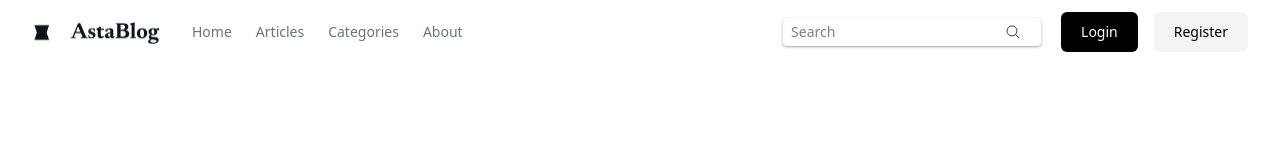
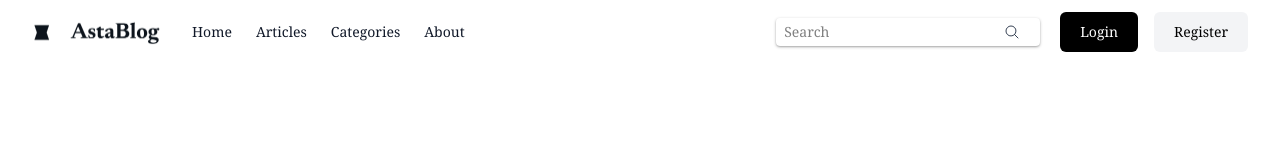
Before and after one commit to Argha-OG/asta-blog, a React (Vite) app in the folder frontend/: page / in a window 1280 px wide. Shown: the top 160 px of the page. Built offline with nearby package versions, Linux system fonts and the light colour scheme.

Commit message:
Navbar & Typo Complete

```diff
--- a/frontend/src/components/header/Header.jsx
+++ b/frontend/src/components/header/Header.jsx
@@ -15,7 +15,7 @@ const Header = () => {
               <ul className="flex items-center gap-6 text-sm">
                 <li>
                   <a
-                    className="text-gray-500 transition hover:text-gray-500/75"
+                    className="text-gray-900 transition hover:text-gray-500/75"
                     href="#"
                   >
                     {" "}
@@ -25,7 +25,7 @@ const Header = () => {
 
                 <li>
                   <a
-                    className="text-gray-500 transition hover:text-gray-500/75"
+                    className="text-gray-900 transition hover:text-gray-500/75"
                     href="#"
                   >
                     {" "}
@@ -35,7 +35,7 @@ const Header = () => {
 
                 <li>
                   <a
-                    className="text-gray-500 transition hover:text-gray-500/75"
+                    className="text-gray-900 transition hover:text-gray-500/75"
                     href="#"
                   >
                     {" "}
@@ -45,7 +45,7 @@ const Header = () => {
 
                 <li>
                   <a
-                    className="text-gray-500 transition hover:text-gray-500/75"
+                    className="text-gray-900 transition hover:text-gray-500/75"
                     href="#"
                   >
                     {" "}
--- a/frontend/src/index.css
+++ b/frontend/src/index.css
@@ -1 +1,5 @@
 @import "tailwindcss";
+
+* {
+    font-family: Georgia, 'Times New Roman', Times, serif
+}
```
